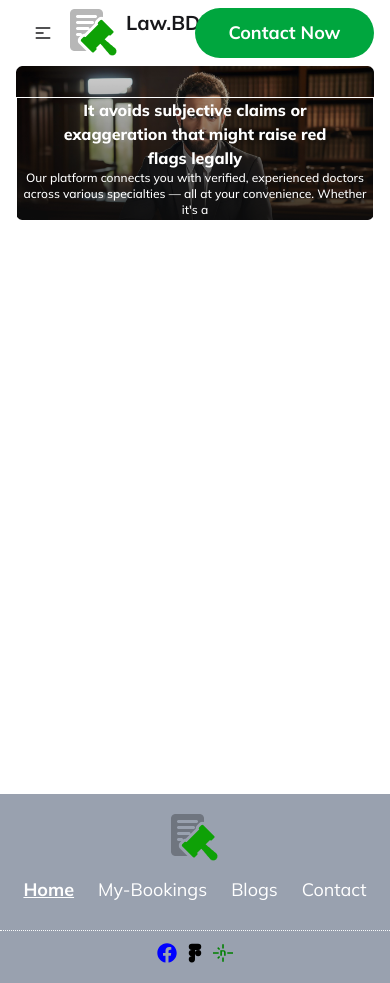
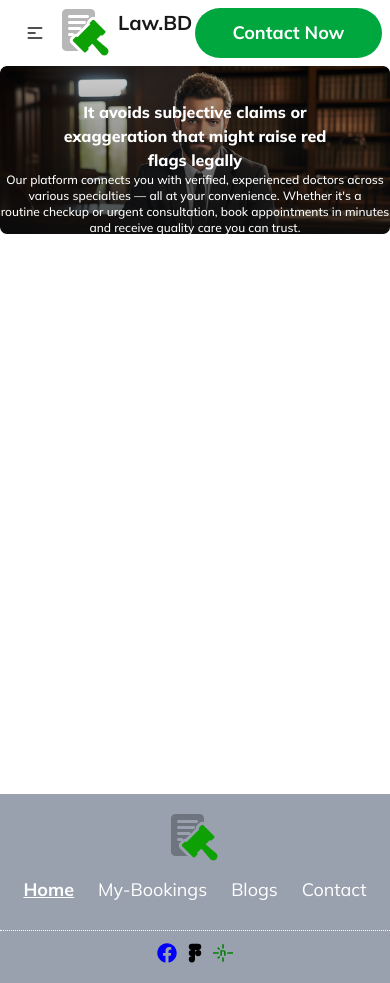
Before and after one commit to Tareq088/Lawyer-Booking-Website, a React (Vite) app: page / in a window 390 px wide. Built offline with nearby package versions, Linux system fonts and the light colour scheme.

Commit message:
hero section responsive done

```diff
--- a/src/Components/Hero.jsx
+++ b/src/Components/Hero.jsx
@@ -5,7 +5,7 @@ const Hero = () => {
     return (
         <div className='relative'>
             <img src={heroImg} alt="" className='w-full max-h-[500px]'/>
-            <div className='lg:container mx-auto text-white absolute top-[20%] md:top-[25%] lg:top-[30%] text-center border '>
+            <div className='sm:container mx-auto text-white absolute top-[20%] md:top-[25%] lg:top-[30%] text-center'>
                 <h1 className='text-base sm:text-lg md:text-2xl lg:text-4xl font-extrabold'>It avoids subjective claims or <br /> exaggeration that might raise red <br /> flags legally</h1>
                 <p className='text-xs sm:text-base md:text-lg lg:text-lg font-medium'>Our platform connects you with verified, experienced doctors across various specialties — all at your convenience. Whether it's a <br /> routine checkup or urgent consultation, book appointments in minutes and receive quality care you can trust.</p>
             </div>
--- a/src/Components/Navbar.jsx
+++ b/src/Components/Navbar.jsx
@@ -5,7 +5,7 @@ import logoImg from '../assets/logo.png'
 
 const Navbar = () => {
     return (
-            <div className="navbar items-center bg-base-100 px-4 md:px-8 lg:px-12 xl:px-16">
+            <div className="navbar items-center sm:container mx-auto  bg-base-100">
 
                 <div className="navbar-start">
                     <div className="dropdown">
--- a/src/MainLayOut/MainLayOut.jsx
+++ b/src/MainLayOut/MainLayOut.jsx
@@ -8,7 +8,7 @@ const MainLayOut = () => {
         <>
           <Navbar></Navbar>
           <div className='min-h-[calc(100vh-116px)]'>
-                <div className=' mx-auto px-4 md:px-8 lg:px-12 xl:px-16'>
+                <div className='sm:container mx-auto'>
                     <Outlet/>
                 </div>
           </div>
```
